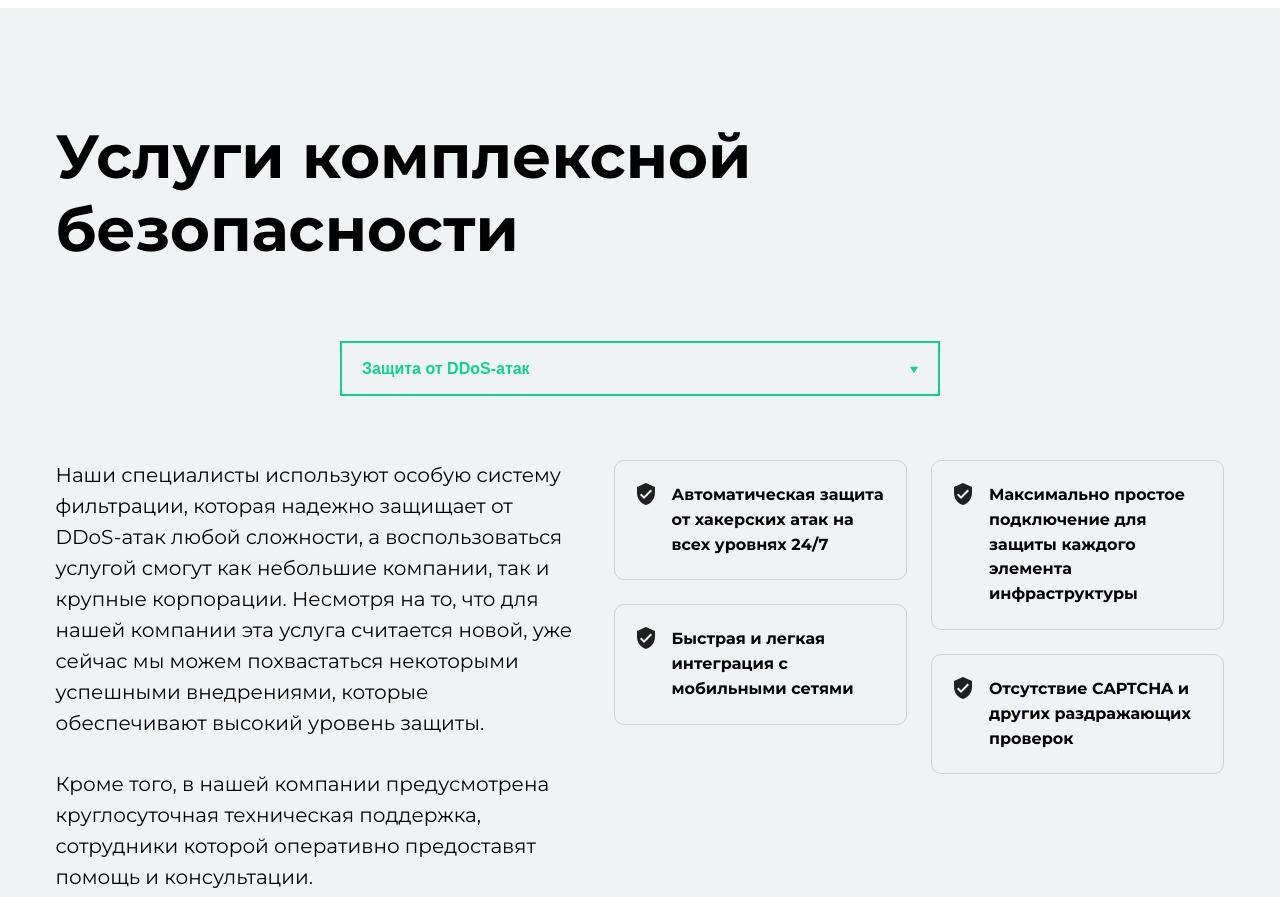
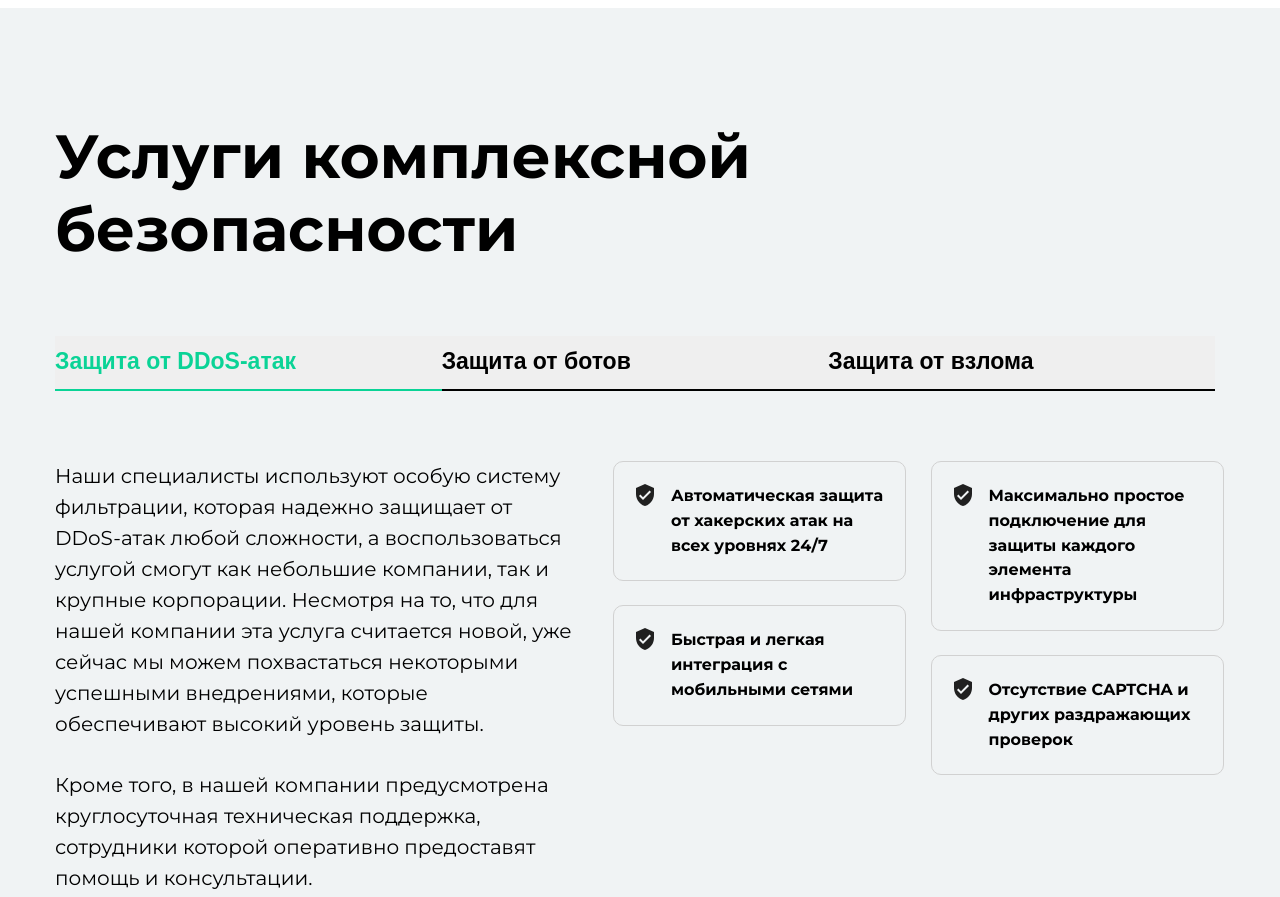
Before and after one commit to Firax-Cobalt/artmax-verstka, a plain HTML site: page index.html in a window 1280 px wide. Shown: the part 2040-2937 px from the top of the page. Drawn offline with Linux system fonts and the light colour scheme.

Commit message:
Стилизовал и выровнил 2 спискок под горизонтальное рзарешение планшета и десктопа

```diff
--- a/index.html
+++ b/index.html
@@ -150,12 +150,25 @@
           <h2 class="services__title title wrapper">
             Услуги комплексной безопасности
           </h2>
-          <div class="services__select-content">
-            <select class="services__select-list" name="Список услуг">
-              <option value="Защита от DDoS-атак">Защита от DDoS-атак</option>
-              <option value="Защита от ботов">Защита от ботов</option>
-              <option value="Защита от взломов">Защита от взлома</option>
-            </select>
+          <div class="services__select">
+            <div class="services__select-content">
+              <select class="services__select-content-list" name="Список услуг">
+                <option value="Защита от DDoS-атак">Защита от DDoS-атак</option>
+                <option value="Защита от ботов">Защита от ботов</option>
+                <option value="Защита от взломов">Защита от взлома</option>
+              </select>
+            </div>
+            <ul class="services__select-list">
+              <li class="services__select-list-item">
+                <button class="services__select-list-button services__select-list-button_active" type="button">Защита от DDoS-атак</button>
+              </li>
+              <li class="services__select-list-item">
+                <button class="services__select-list-button" type="button">Защита от ботов</button>
+              </li>
+              <li class="services__select-list-item">
+                <button class="services__select-list-button" type="button">Защита от взлома</button>
+              </li>
+            </ul>
           </div>
           <div
             class="services__content-wrapper services__content-wrapper_protect_attack"
--- a/styles/style.css
+++ b/styles/style.css
@@ -23,6 +23,7 @@ html {
   --color-10: rgb(10, 189, 135);
   --color-11: rgb(149, 149, 149);
   --color-12: rgb(18, 5, 71);
+  --color-13: rgb(32, 32, 32);
 
   /* background-color */
   --background-color-1: rgb(0, 0, 0);
@@ -37,6 +38,7 @@ html {
   --background-color-10: rgb(10, 189, 135);
   --background-color-11: rgb(149, 149, 149);
   --background-color-12: rgb(18, 5, 71);
+  --background-color-13: rgb(32, 32, 32);
 }
 
 img {
@@ -193,11 +195,10 @@ address {
   @media (min-width: 1200px) {
     display: flex;
 
-      gap: 20px 42px;
-      color: var(--color-2);
-      font-size: inherit;
-      padding-top: 24px;
-
+    gap: 20px 42px;
+    color: var(--color-2);
+    font-size: inherit;
+    padding-top: 24px;
   }
 }
 
@@ -262,7 +263,7 @@ address {
   }
 }
 
-.header__wrapper_close  {
+.header__wrapper_close {
   display: none;
 }
 
@@ -386,9 +387,8 @@ address {
 }
 
 .introduce::before {
-  content: '';
+  content: "";
   display: block;
-
 }
 
 .introduce__logo {
@@ -827,7 +827,7 @@ address {
   }
 
   @media (min-width: 1200px) {
-    width: 1169px;
+    width: 1170px;
   }
 }
 
@@ -852,7 +852,8 @@ address {
 
   @media (min-width: 1200px) {
     width: 712px;
-    margin-bottom: 75px;
+    margin-bottom: 70px;
+    /* padding-left: 2px; */
   }
 }
 
@@ -874,6 +875,10 @@ address {
     margin: 0;
     margin-bottom: 40px;
     transform: translateX(-300px);
+  }
+
+  @media (min-width: 960px) {
+    display: none;
   }
 
   @media (min-width: 1200px) {
@@ -896,7 +901,7 @@ address {
   inset-block-start: 25px;
 }
 
-.services__select-list {
+.services__select-content-list {
   width: 100%;
   height: 100%;
   border: 2px solid var(--background-color-6);
@@ -907,8 +912,42 @@ address {
   background-color: var(--background-color-9);
 }
 
-.services__select-list:focus-visible {
+.services__select-content-list:focus-visible {
   outline: none;
+}
+
+.services__select-list {
+  display: none;
+
+  @media (min-width: 960px) {
+    display: grid;
+    grid-template-columns: repeat(3, 1fr);
+    margin-bottom: 40px;
+    font-weight: 700;
+    font-size: 2.3rem;
+    line-height: var(--color-13);
+  }
+
+  @media (min-width: 1200px) {
+   width: 1160px;
+  margin-bottom: 70px;
+  }
+}
+
+.services__select-list .services__select-list-button {
+  @media (min-width: 960px) {
+    padding: 14px 0 16px;
+    border-bottom: 2px solid currentColor;
+    width: 100%;
+    font-weight: inherit;
+    font-size: inherit;
+    line-height: inherit;
+    text-align: left;
+  }
+}
+
+.services__select-list .services__select-list-button_active {
+  color: var(--color-6);
 }
 
 .services__content-wrapper {
@@ -1469,7 +1508,7 @@ address {
 .main-form__input:focus-visible + .main-form__field-label {
   transform: translate(-38px, -20px) scale(0.75);
 
-  @media(min-width: 480px) {
+  @media (min-width: 480px) {
     transform: translate(-58px, -20px) scale(0.75);
   }
 
```
